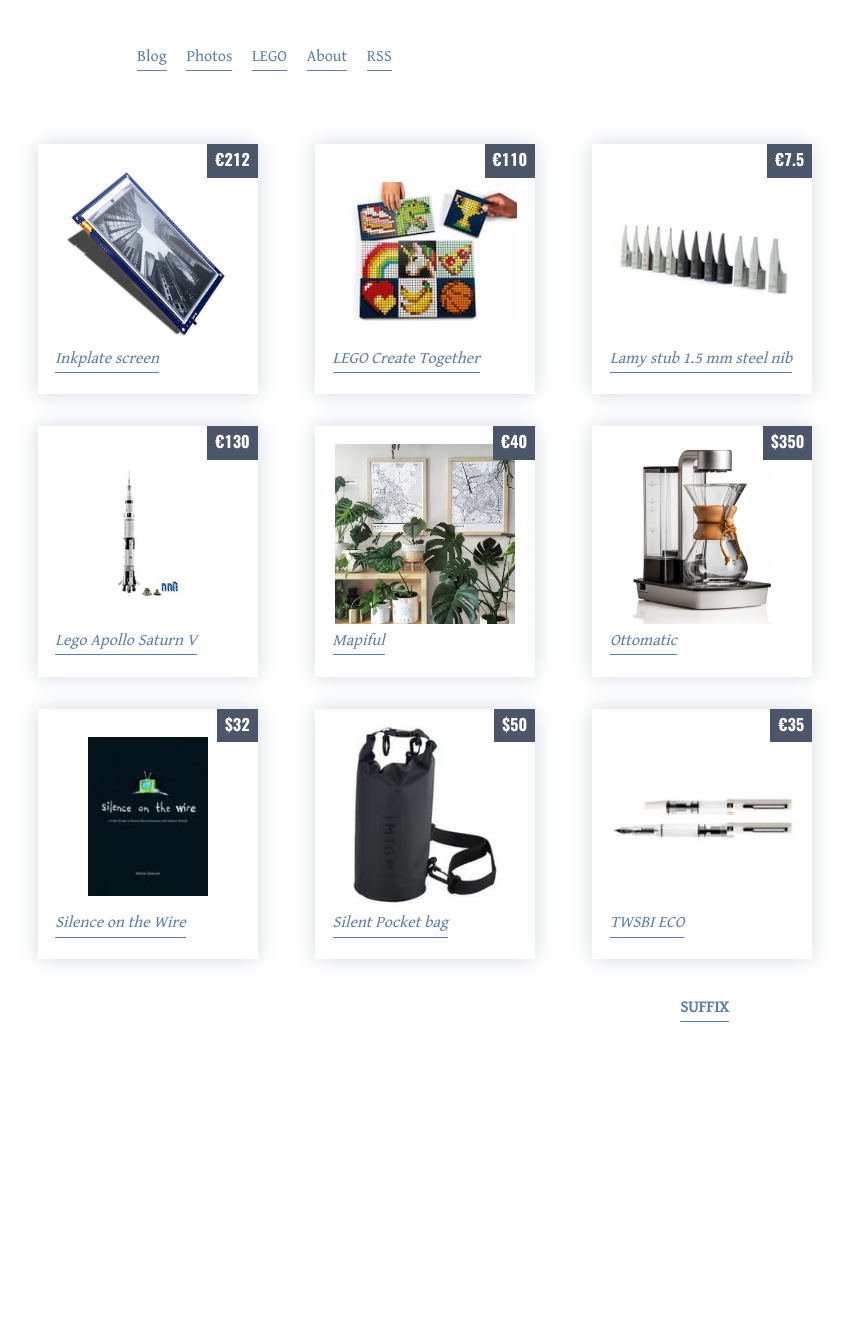
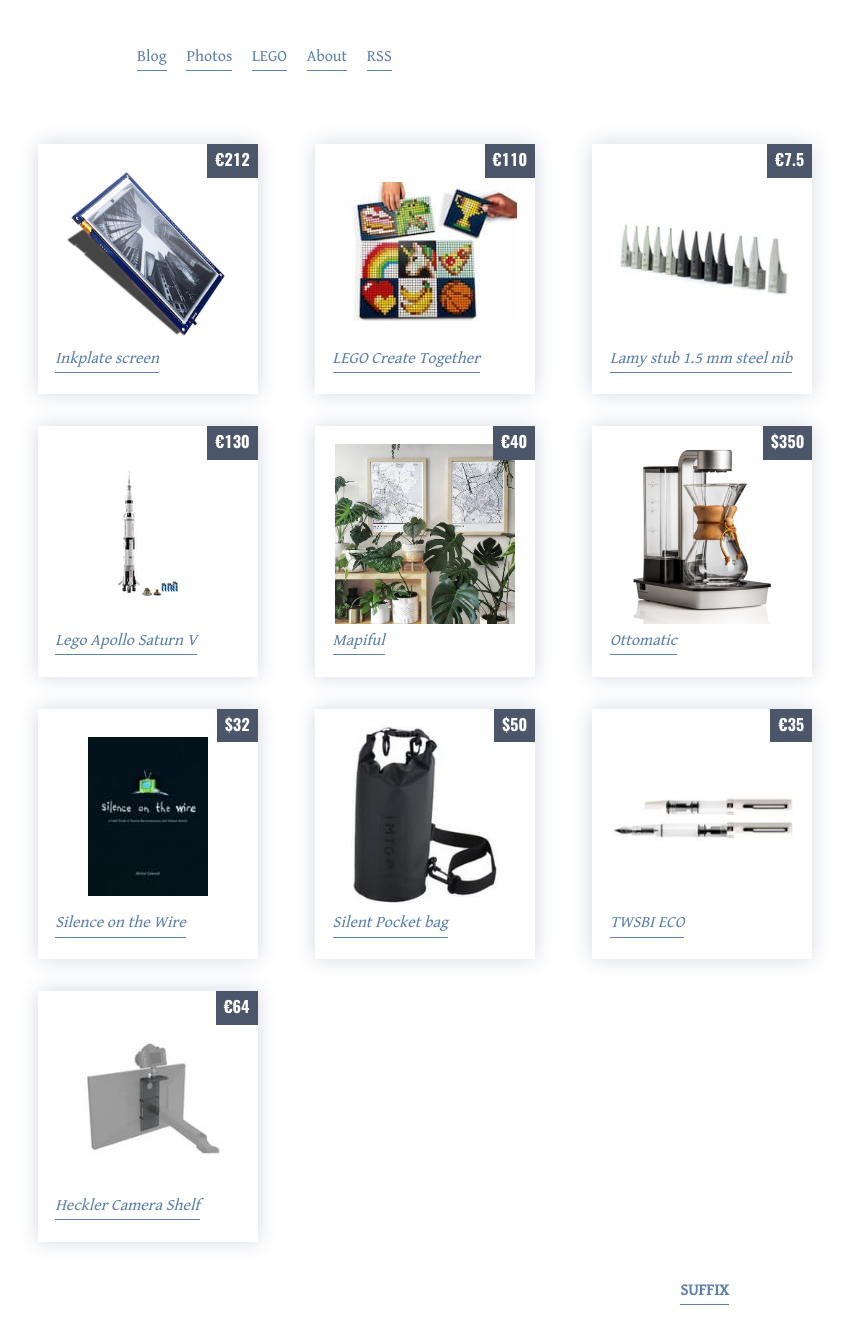
Before and after one commit to cimm/suffix, a Jekyll site: the page built from wishlist/index.html, in a window 1280 px wide. Shown: the whole page, without its empty margins (215-1064 px from the left). Built offline with Jekyll 4.4.1, drawn with Linux system fonts in a browser that asks for light colours; some web fonts are replaced; before the commit the page ends 1055 px from its top, so only the background shows below that.

Commit message:
Add Heckler shelf to wishlist

```diff
--- a/wishlist/index.html
+++ b/wishlist/index.html
@@ -12,6 +12,7 @@
   - ["Silence on the Wire", "../assets/silenceonthewire.jpg", "https://nostarch.com/silence.htm", "$32"]
   - ["Silent Pocket bag", "../assets/silentpocket.jpg", "https://silent-pocket.com", "$50"]
   - ["TWSBI ECO", "../assets/twsbi-eco.jpg", "https://www.lacouronneducomte.com/twsbi-eco-white-fountain-pen.html" , "€35"]
+  - ["Heckler Camera Shelf", "../assets/heckler.jpg", "https://hecklerdesign.com/products/heckler-camera-shelf-for-monitor-arms?variant=37087252316314" , "€64"]
 ---
 
 <div class="extended-col">
```
Also changed, not shown: assets/heckler.jpg (added).
